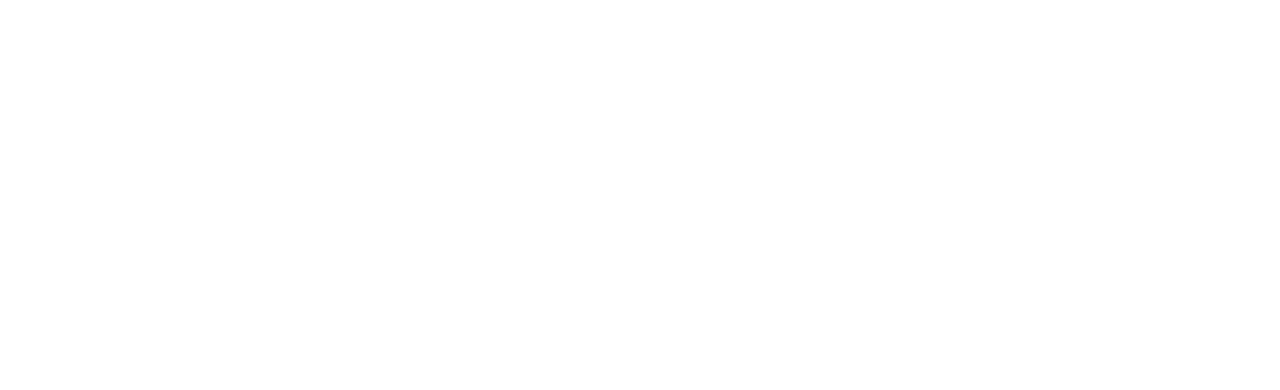
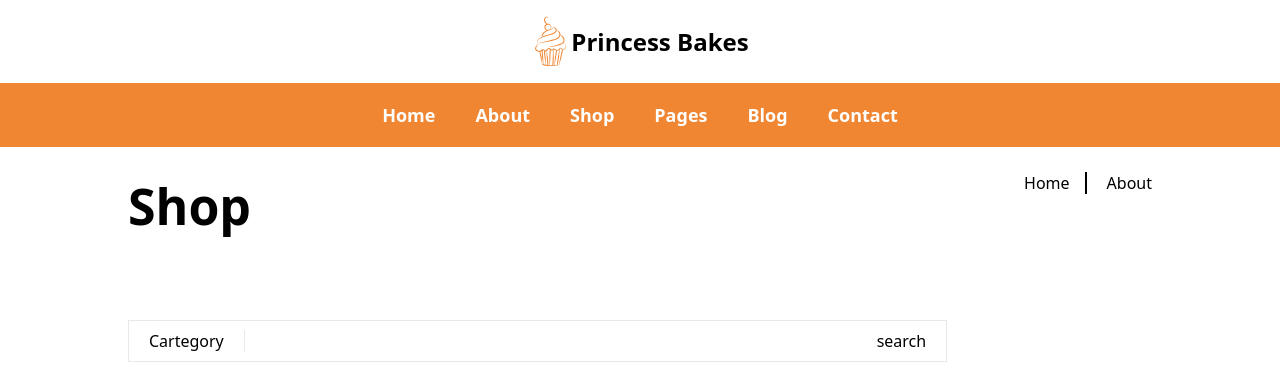
Before and after one commit to Godwinprosper/PrincessBake, a React (Vite) app in the folder PrincessBake/: page /PrincessBake/shop in a window 1280 px wide. Before the commit this address had no page. Shown: the top 390 px of the page. Built offline with nearby package versions, Linux system fonts and the light colour scheme.

Commit message:
shop head, almost done

```diff
--- a/PrincessBake/src/App.jsx
+++ b/PrincessBake/src/App.jsx
@@ -1,6 +1,7 @@
 import { Routes, Route } from 'react-router'
 import { HomePage } from './pages/Home/HomePage'
 import { AboutPage } from './pages/About/AboutPage'
+import { ShopPage } from './pages/Shop/ShopPage'
 import './App.css'
 
 function App() {
@@ -10,6 +11,7 @@
       <Routes>
         <Route index element={<HomePage/>} />
         <Route path="/about" element={<AboutPage/>} />
+        <Route path="/shop" element={<ShopPage/>} />
       </Routes>
     </div>
   )
--- a/PrincessBake/src/components/Header.jsx
+++ b/PrincessBake/src/components/Header.jsx
@@ -29,9 +29,9 @@
         <nav>
           <ul>
 
-            <li><NavLink to="#" className='link'>Home</NavLink></li>
+            <li><NavLink to="/" className='link'>Home</NavLink></li>
             <li><NavLink to="/about">About</NavLink></li>
-            <li><NavLink to="#">Shop</NavLink></li>
+            <li><NavLink to="/shop">Shop</NavLink></li>
             <li><NavLink to="#">Pages</NavLink></li>
             <li><NavLink to="#">Blog</NavLink></li>
             <li><NavLink to="#">Contact</NavLink></li>
@@ -47,9 +47,9 @@
         <nav>
           <ul>
             <li><div className="close-sidebar" onClick={dontDisplayMenu}>X</div></li>
-            <li><NavLink to="#" className='link'>Home</NavLink></li>
+            <li><NavLink to="/" className='link'>Home</NavLink></li>
             <li><NavLink to="/about">About</NavLink></li>
-            <li><NavLink to="#">Shop</NavLink></li>
+            <li><NavLink to="/shop">Shop</NavLink></li>
             <li><NavLink to="#">Pages</NavLink></li>
             <li><NavLink to="#">Blog</NavLink></li>
             <li><NavLink to="#">Contact</NavLink></li>
--- /dev/null
+++ b/PrincessBake/src/pages/Shop/ShopPage.jsx
@@ -0,0 +1,13 @@
+import { Header } from '../../components/Header'
+import { ShopTop } from './ShopTop'
+import './ShopPage.css'
+
+export function ShopPage(){
+
+  return(
+    <>
+      <Header/>
+      <ShopTop/>
+    </>
+  )
+}
--- /dev/null
+++ b/PrincessBake/src/pages/Shop/ShopTop.css
@@ -0,0 +1,50 @@
+.Shop-top{
+  padding: 2% 10%;
+}
+
+.search-section{
+  display:flex;
+  width: 80%;
+  border: 1px solid #e8e8e8;
+  font-size: 1.6rem;
+  align-items: center;
+  /* padding:1rem 0 ; */
+}
+
+.Shop-top .Option-section{
+  padding: 0 2rem;
+  position: relative;
+  border-right: 1px solid #e8e8e8;
+}
+.dropdown-content{
+  position: absolute;
+  border: 1px solid #e8e8e8;
+  top: 3rem;
+  right: 0;
+  left: 0;
+  display: none;
+}
+.show{
+  display: block;
+}
+.dropdown-content div{
+  padding: 1rem 2rem;
+  font-size: 1.6rem;
+}
+.dropdown-content div:hover{
+  background-color: rgba(128, 128, 128, 0.104);
+}
+
+
+
+
+.search-section input{
+  flex: 1;
+  border: none;
+  height: 4rem;
+  outline: none;
+  padding: 0 2rem;
+}
+.search-section .search-icon{
+  padding: 0 2rem;
+}
--- /dev/null
+++ b/PrincessBake/src/pages/Shop/ShopTop.jsx
@@ -0,0 +1,33 @@
+import { useState } from "react"
+import { SubTitle } from "../../components/Subtitle"
+import './ShopTop.css'
+export function ShopTop(){
+  const [dropdown, setDropdown] = useState(false)
+
+  const displayDropdwon = ()=>{
+    setDropdown(true);
+  }
+
+  return(
+    <div className="Shop-top">
+      <SubTitle title={'Shop'}/>
+
+      <div className="search-section">
+
+        <div className="Option-section">
+          <div className="Option" onClick={displayDropdwon}>Cartegory</div>
+          <div className={`dropdown-content ${dropdown ? 'show' : ''}`} >
+            <div>cup-cake</div>
+            <div>cup-cake</div>
+            <div>cup-cake</div>
+            <div>cup-cake</div>
+          </div>
+        </div>
+
+        <input type="text" />
+
+        <div className="search-icon">search</div>
+      </div>
+    </div>
+  )
+}
```
Also changed, not shown: PrincessBake/src/pages/Shop/ShopPage.css (added).
